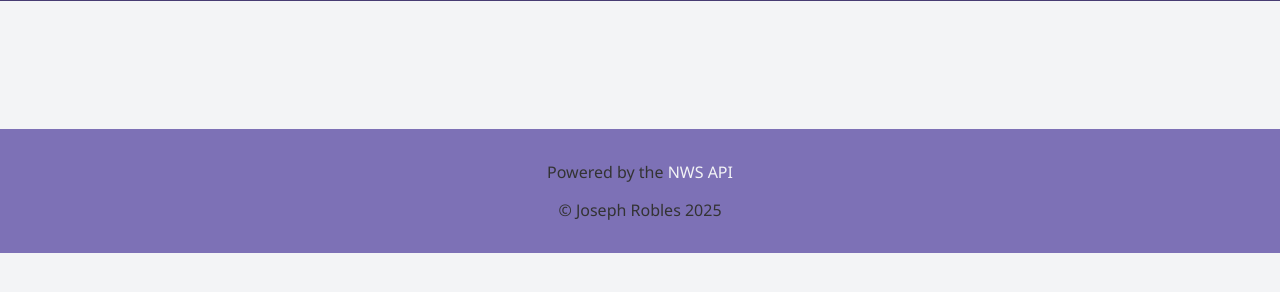
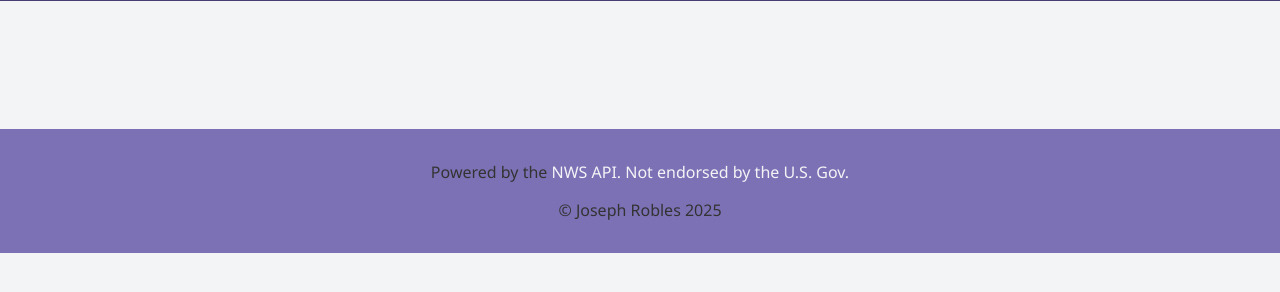
Before and after one commit to joseph-robles-jr/nws-js-api-app, a Spring Boot app: page / in a window 1280 px wide. Shown: the part 267-559 px from the top of the page. Run offline with Spring Boot 4, Linux system fonts and the light colour scheme.

Commit message:
added nws dislaimer

```diff
--- a/weather/src/main/resources/static/index.html
+++ b/weather/src/main/resources/static/index.html
@@ -27,7 +27,7 @@
   </main>
 
   <footer>
-    <p>Powered by the <a href="https://www.weather.gov/documentation/services-web-api" target="_blank">NWS API</a></p>
+    <p>Powered by the <a href="https://www.weather.gov/documentation/services-web-api" target="_blank">NWS API. Not endorsed by the U.S. Gov. </a></p>
     <p>&copy; Joseph Robles 2025</p>
   </footer>
 
```
